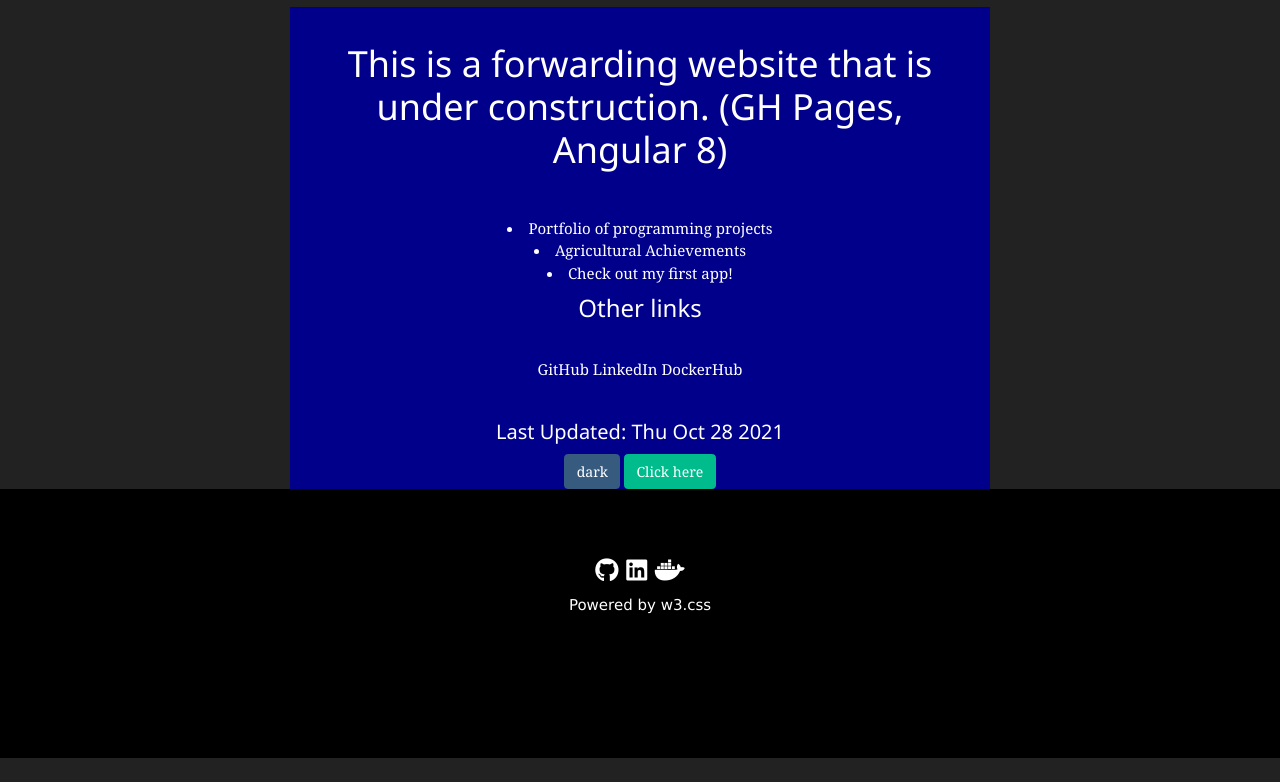
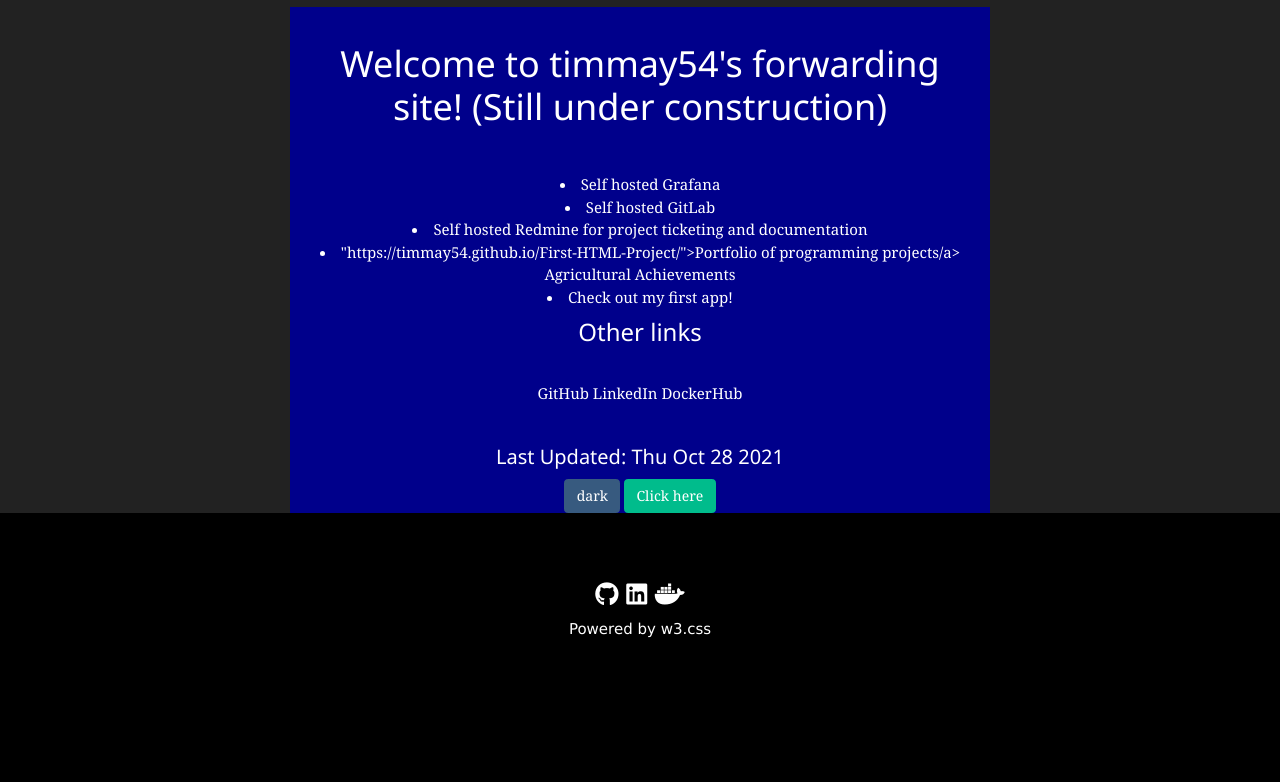
Before and after one commit to timmay54/timmay54.github.io, a plain HTML site: page index.html in a window 1280 px wide. Shown: the part 64-846 px from the top of the page. Before the commit the page ends 822 px from the top, so only its background shows below. Drawn offline with nearby package versions, Linux system fonts and the light colour scheme; files whose address does not match are found by name.

Commit message:
add self-hosted links to index.html

```diff
--- a/index.html
+++ b/index.html
@@ -38,10 +38,19 @@
 
     <!-- Main Section -->
     <div class="mainContent">
-      <h1 style="padding: 5%;">This is a forwarding website that is under construction. (GH Pages, Angular 8)</h1>
+      <h1 style="padding: 5%;">Welcome to timmay54's forwarding site! (Still under construction)</h1>
       <li>
-        <a href="https://timmay54.github.io/First-HTML-Project/">Portfolio of programming projects</a>
+        <a href="https://grafana.timmay54.duckdns.org">Self hosted Grafana</a>
       </li>
+      <li>
+        <a href="https://gitlab.timmay54.duckdns.org">Self hosted GitLab</a>
+      </li>
+      <li>
+        <a href="https://redmine.timmay54.duckdns.org">Self hosted Redmine for project ticketing and documentation</a>
+      </li>
+      <li>
+        <a href=>"https://timmay54.github.io/First-HTML-Project/">Portfolio of programming projects/a>
+      </li<
       <li>
         <a href="./pages/agriculture.html"> Agricultural Achievements </a>
       </li>
```
